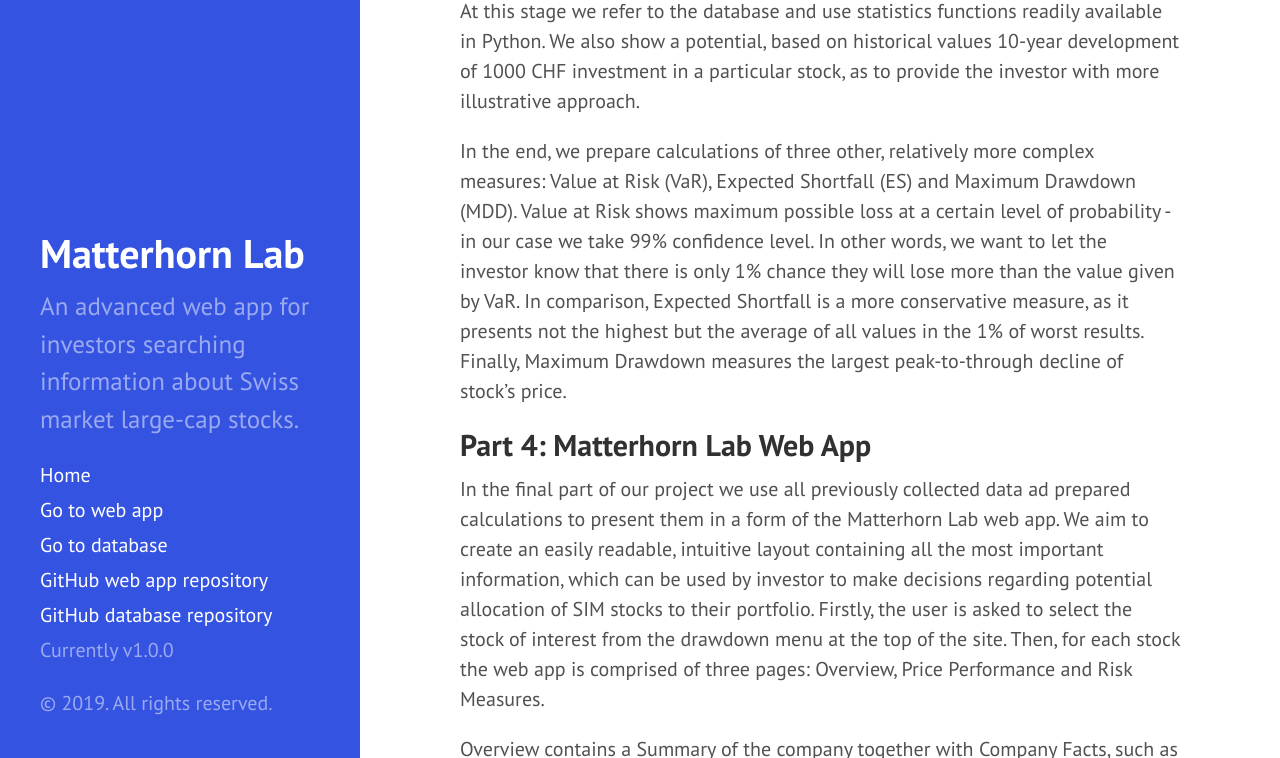
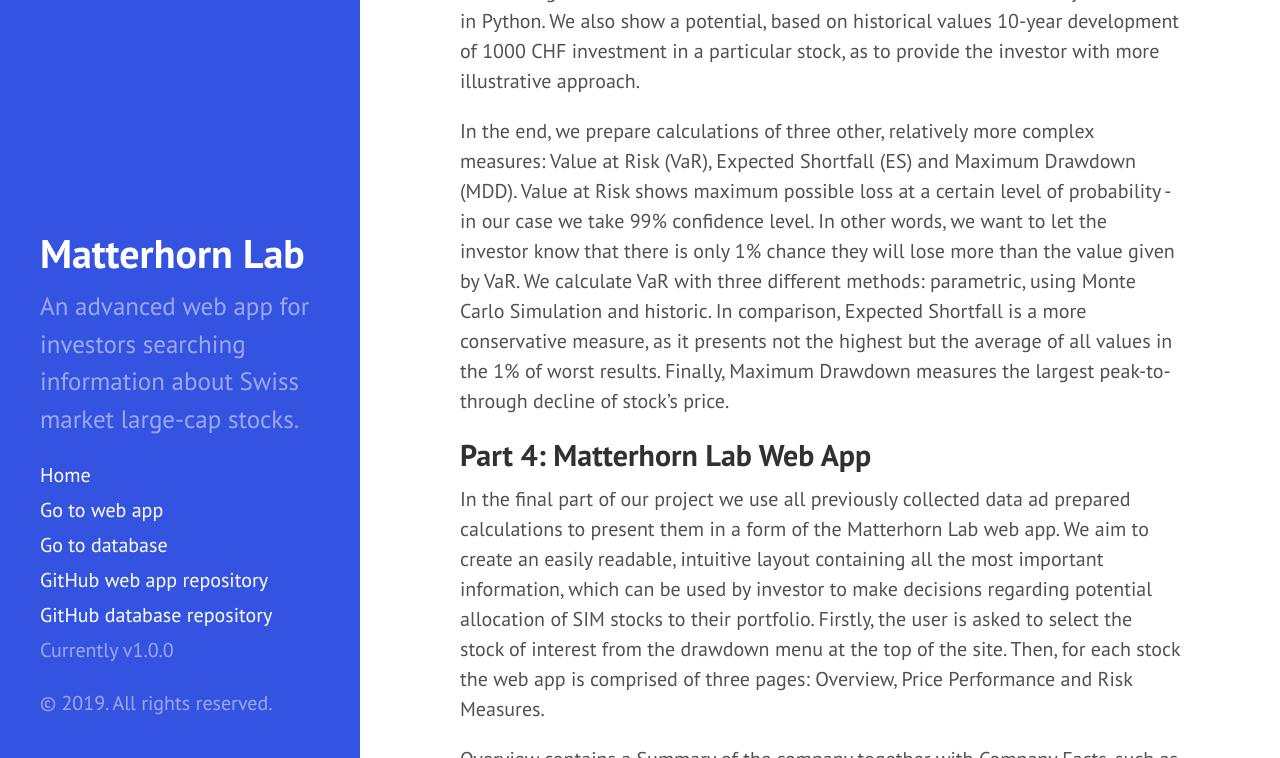
Before and after one commit to matterhornlab/matterhornlab.github.io, a Jekyll site: the page built from index.html, in a window 1280 px wide and 900 px high, scrolled down 8232 px, cut to the strip 142-900 px from the top of the window. Built offline with Jekyll 4.4.1, drawn with Linux system fonts in a browser that asks for light colours; Markdown is read by kramdown in place of the engine named in the settings; the list of posts is cut into pages by our own code.

Commit message:
Update 2019-05-24-launch-of-matterhorn-lab.md

```diff
--- a/_posts/2019-05-24-launch-of-matterhorn-lab.md
+++ b/_posts/2019-05-24-launch-of-matterhorn-lab.md
@@ -93,15 +93,15 @@ Our goal is to provide useful and interesting information to the potential inves
 In the first step we need to determine the number of business days for each of the considered periods. Here appropriate Python functions are used.
 
 Next, we proceed to obtaining the following performance measures:
-- ![](http://latex.codecogs.com/gif.latex?%5Ctextup%7BPrice%20change%20in%20the%20period%7D%20%3D%20%5Ctextup%7BCurrent%20Price%20of%20Stock%20-%20Original%20Price%20of%20Stock%7D)
-- ![](http://latex.codecogs.com/gif.latex?%5Ctextup%7BCumulative%20Return%7D%3D%5Cfrac%7B%5Ctextup%7BCurrent%20Price%20of%20Stock%20-%20Original%20Price%20of%20Stock%7D%7D%7B%5Ctextup%7BCurrent%20Price%20of%20Stock%7D%7D)
+![](http://latex.codecogs.com/gif.latex?%5Ctextup%7BPrice%20change%20in%20the%20period%7D%20%3D%20%5Ctextup%7BCurrent%20Price%20of%20Stock%20-%20Original%20Price%20of%20Stock%7D)
+![](http://latex.codecogs.com/gif.latex?%5Ctextup%7BCumulative%20Return%7D%3D%5Cfrac%7B%5Ctextup%7BCurrent%20Price%20of%20Stock%20-%20Original%20Price%20of%20Stock%7D%7D%7B%5Ctextup%7BCurrent%20Price%20of%20Stock%7D%7D)
 - ![](http://latex.codecogs.com/gif.latex?%5Ctextup%7BAverage%20return%20in%20the%20period%7D%20%3D%20%5Cfrac%7B%5Csum%20%5Ctextup%7BDaily%20Returns%7D%7D%7B%5Ctextup%7BNumber%20of%20Days%7D%7D)
 - ![](http://latex.codecogs.com/gif.latex?%5Ctextup%7BVolatility%7D%20%3D%20%5Csqrt%7B%5Cfrac%7B%5Csum%20%5Cleft%20%28%20%5Ctextup%7BDaily%20Return%20-%20Average%20Return%7D%20%5Cright%20%29%5E%7B2%7D%7D%7B%5Ctextup%7BNumber%20of%20Days%7D%7D%7D)
 - ![](http://latex.codecogs.com/gif.latex?%5Ctextup%7BSharpe%20Ratio%7D%20%3D%20%5Cfrac%7B%5Ctextup%7BAverage%20Return%7D%7D%7B%5Ctextup%7BVolatility%7D%7D)
 
 At this stage we refer to the database and use statistics functions readily available in Python. We also show a potential, based on historical values 10-year development of 1000 CHF investment in a particular stock, as to provide the investor with more illustrative approach.
 
-In the end, we prepare calculations of three other, relatively more complex measures: Value at Risk (VaR), Expected Shortfall (ES) and Maximum Drawdown (MDD). Value at Risk shows maximum possible loss at a certain level of probability - in our case we take 99% confidence level. In other words, we want to let the investor know that there is only 1% chance they will lose more than the value given by VaR.  In comparison, Expected Shortfall is a more conservative measure, as it presents not the highest but the average of all values in the 1% of worst results. Finally, Maximum Drawdown measures the largest peak-to-through decline of stock’s price.
+In the end, we prepare calculations of three other, relatively more complex measures: Value at Risk (VaR), Expected Shortfall (ES) and Maximum Drawdown (MDD). Value at Risk shows maximum possible loss at a certain level of probability - in our case we take 99% confidence level. In other words, we want to let the investor know that there is only 1% chance they will lose more than the value given by VaR. We calculate VaR with three different methods: parametric, using Monte Carlo Simulation and historic.   In comparison, Expected Shortfall is a more conservative measure, as it presents not the highest but the average of all values in the 1% of worst results. Finally, Maximum Drawdown measures the largest peak-to-through decline of stock’s price.
 
 
 ## Part 4: Matterhorn Lab Web App
```
